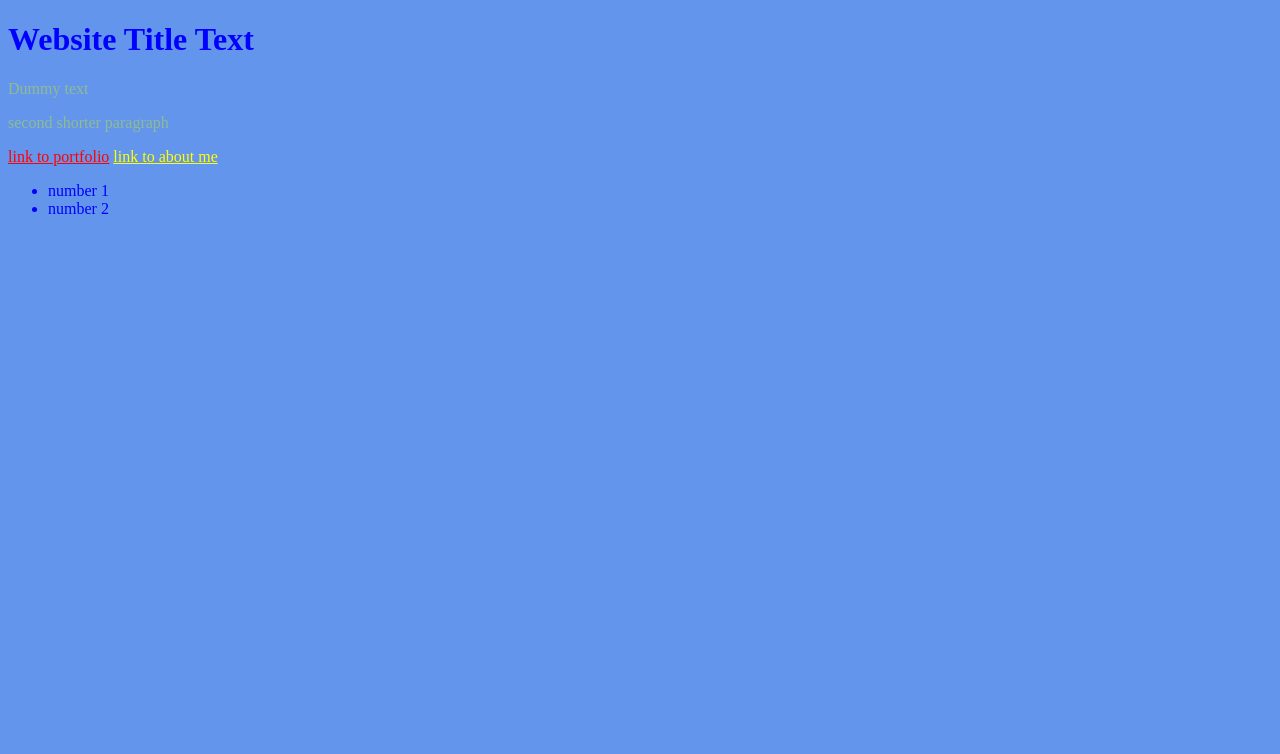
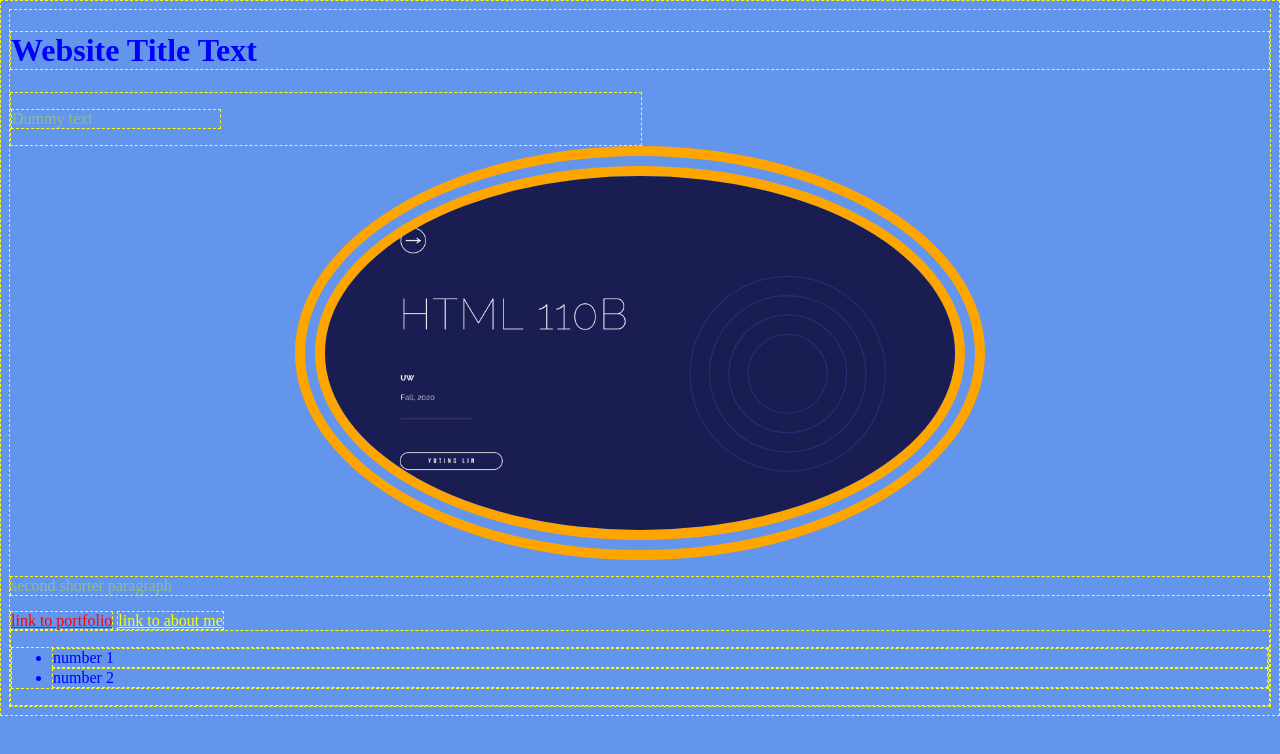
Before and after one commit to filizlin/Lessen03, a plain HTML site: page index.html in a window 1280 px wide. Drawn offline with Linux system fonts and the light colour scheme.

Commit message:
added elements and images

```diff
--- a/index.html
+++ b/index.html
@@ -6,7 +6,12 @@
   <title>Lessen03</title>
   <style media="screen">
     /* CSS comments*/
+  * {
+      border: 1px dashed yellow;
+    }
+
     body {
+      font-size: 16px;
       color: blue;
       background-color: cornflowerblue
     }
@@ -15,10 +20,30 @@
       color: DarkSeaGreen;
     }
 
+    .first-article {
+      width: 50%
+    }
+
     .main-paragraph:hover {
+      font-size: 2rem;
       background: DarkOrchid
     }
 
+    .main-paragraph {
+      width: 33%
+    }
+    img {
+      border-radius: 50%;
+      display:block;
+      margin-left: auto;
+      margin-right: auto;
+      width: 50%;
+      border: 30px double orange;
+    }
+
+    .image {
+
+    }
     a:hover {
       background-color: AntiqueWhite;
     }
@@ -35,9 +60,11 @@
 
 <body>
   <h1>Website Title Text</h1>
+  <article class="first-article">
+    <p class="main-paragraph">Dummy text</p>
 
-  <p class="main-paragraph">Dummy text</p>
-
+  </article>
+<img src="./Portfolio-cover.png" alt="">
   <p calss="second-paragraph">second shorter paragraph</p>
 
   <a href="./portfolio.html">link to portfolio</a>
```
Also changed, not shown: Portfolio-cover.png (added).
